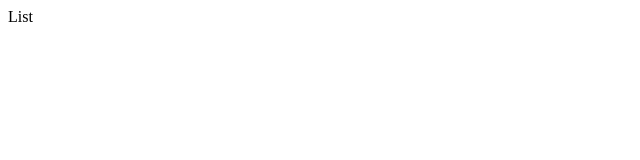
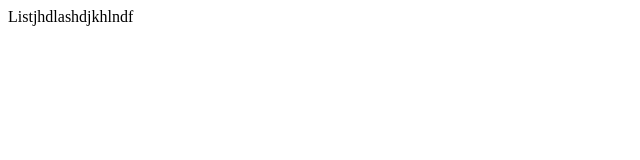
Before and after one commit to Wu-wb/travel, a Vue app: page /#/list in a window 1280 px wide. Shown: the top 160 px of the page, without its empty margins (0-640 px from the left). Built offline with nearby package versions, Linux system fonts and the light colour scheme.

Commit message:
第三次提交

```diff
--- a/src/components/pages/list/List.vue
+++ b/src/components/pages/list/List.vue
@@ -1,6 +1,6 @@
 <template>
   <div>
-List
+Listjhdlashdjkhlndf
   </div>
 </template>
 
```
